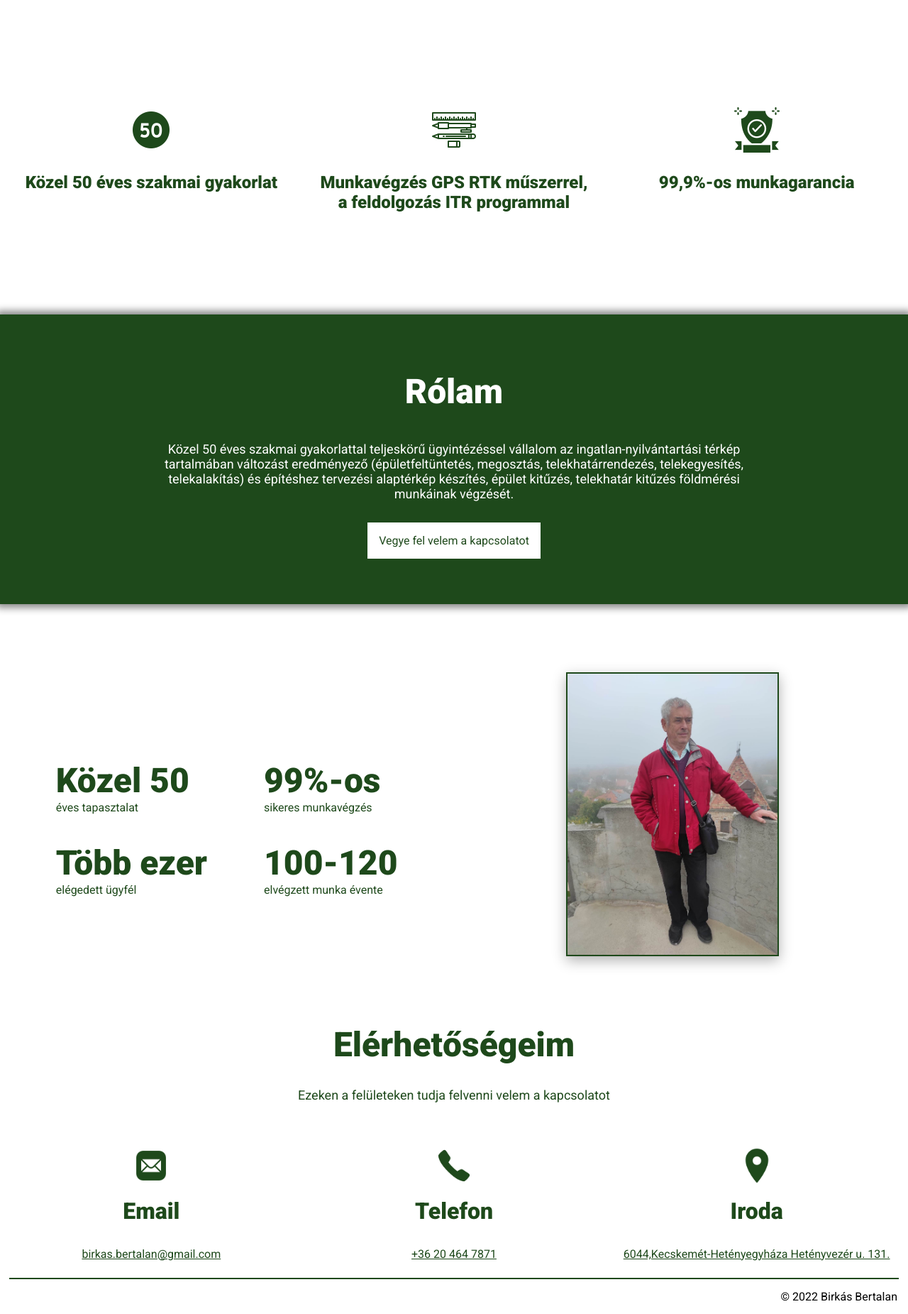
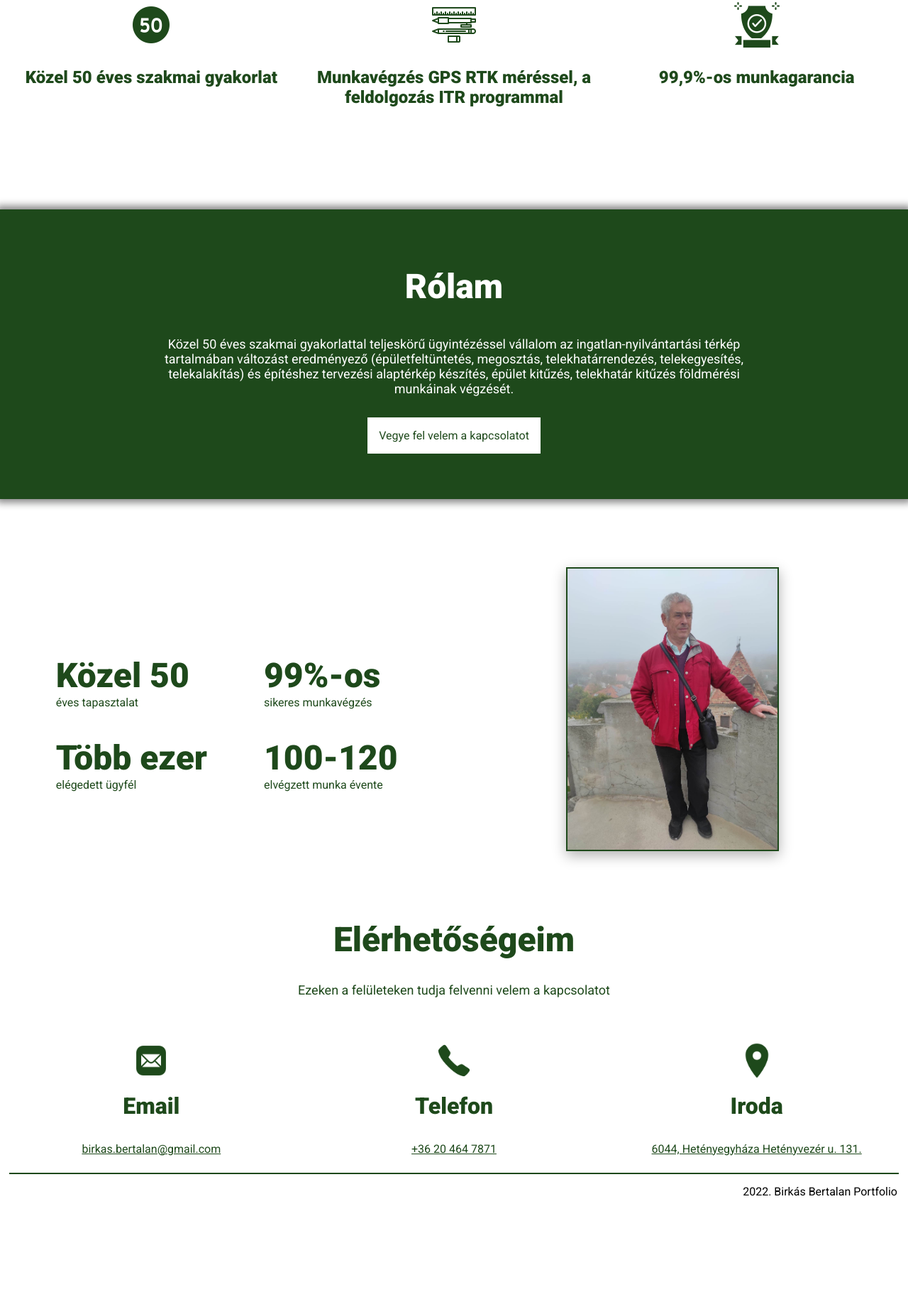
Before and after one commit to zeuxon/birkasbertalan, a plain HTML site: page index.html in a window 1280 px wide. Shown: the part 505-2356 px from the top of the page at 71% size. After the commit the page ends 2208 px from the top, so only its background shows below. Drawn offline with Linux system fonts and the light colour scheme.

Commit message:
Add files via upload

```diff
--- a/index.html
+++ b/index.html
@@ -4,9 +4,6 @@
     <meta charset="UTF-8">
     <meta http-equiv="X-UA-Compatible" content="IE=edge">
     <meta name="viewport" content="width=device-width, initial-scale=1.0">
-    <meta name="author" content="Birkás Bertalan">
-    <meta name="description" content="Földmérés az ingatlan nyilvántartásban változást okozó munkák végzése és hozzá kapcsolódó ügyintézés 50 éves szakmai tapasztalattal.">
-    <meta name="keywords" content="Kecskemét, Hetényegyháza, Kecskemét környékén, Kecskemét környéke, földmérés, telekalakítás, tervezési térkép, művelési ágváltozás, ügyintézés, gyors ügyintézés">
     <title>Birkás Bertalan</title>
     <link rel="stylesheet" href="styles/style.css">
     <link rel="preconnect" href="https://fonts.googleapis.com">
@@ -19,6 +16,9 @@
         <a href="#szolg">Szolgáltatásaim</a>
         <a href="#about">Rólam</a>
         <a href="#contact">Elérhetőségeim</a>
+
+        <img src="imgs/menu.svg" alt="menu">
+
     </nav>
 
     <main>
@@ -35,7 +35,7 @@
             </div>
 
             <div class="hero-img">
-                <img src="https://scontent-vie1-1.xx.fbcdn.net/v/t1.18169-9/379402_115464791898064_711901960_n.jpg?_nc_cat=110&ccb=1-7&_nc_sid=09cbfe&_nc_ohc=vkW_Sn7uJBgAX_23ZzC&_nc_ht=scontent-vie1-1.xx&oh=00_AfCts4EB4KfwA0rTE1LSe75LLUDQbC4FNKblKfgcMF426A&oe=63B2FF6D" alt="Portfolio kép">
+                <img src="imgs/hero1.jpg" alt="Portfolio kép">
             </div>
 
         </div>
@@ -49,7 +49,7 @@
                 </div>
                 <div class="szolg-2">
                     <img src="imgs/tools.png" alt="Műszerek">
-                    <h5>Munkavégzés GPS RTK műszerrel, a feldolgozás ITR programmal</h5>
+                    <h5>Munkavégzés GPS RTK méréssel, a feldolgozás ITR programmal</h5>
                 </div>
                 <div class="szolg-3">
                     <img src="imgs/warranty.png" alt="munkagarancia">
@@ -111,13 +111,13 @@
                 <div class="contact3">
                     <img src="imgs/office.png" alt="office">
                     <h4>Iroda</h4>
-                    <p>6044,Kecskemét-Hetényegyháza Hetényvezér u. 131.</p>
+                    <p>6044, Hetényegyháza Hetényvezér u. 131.</p>
                 </div>
             </div>
         </div>
 
         <footer>
-            &#169; 2022 Birkás Bertalan
+            2022. Birkás Bertalan Portfolio
         </footer>
 
     </main>
```
Also changed, not shown: hero1.jpg (added).
